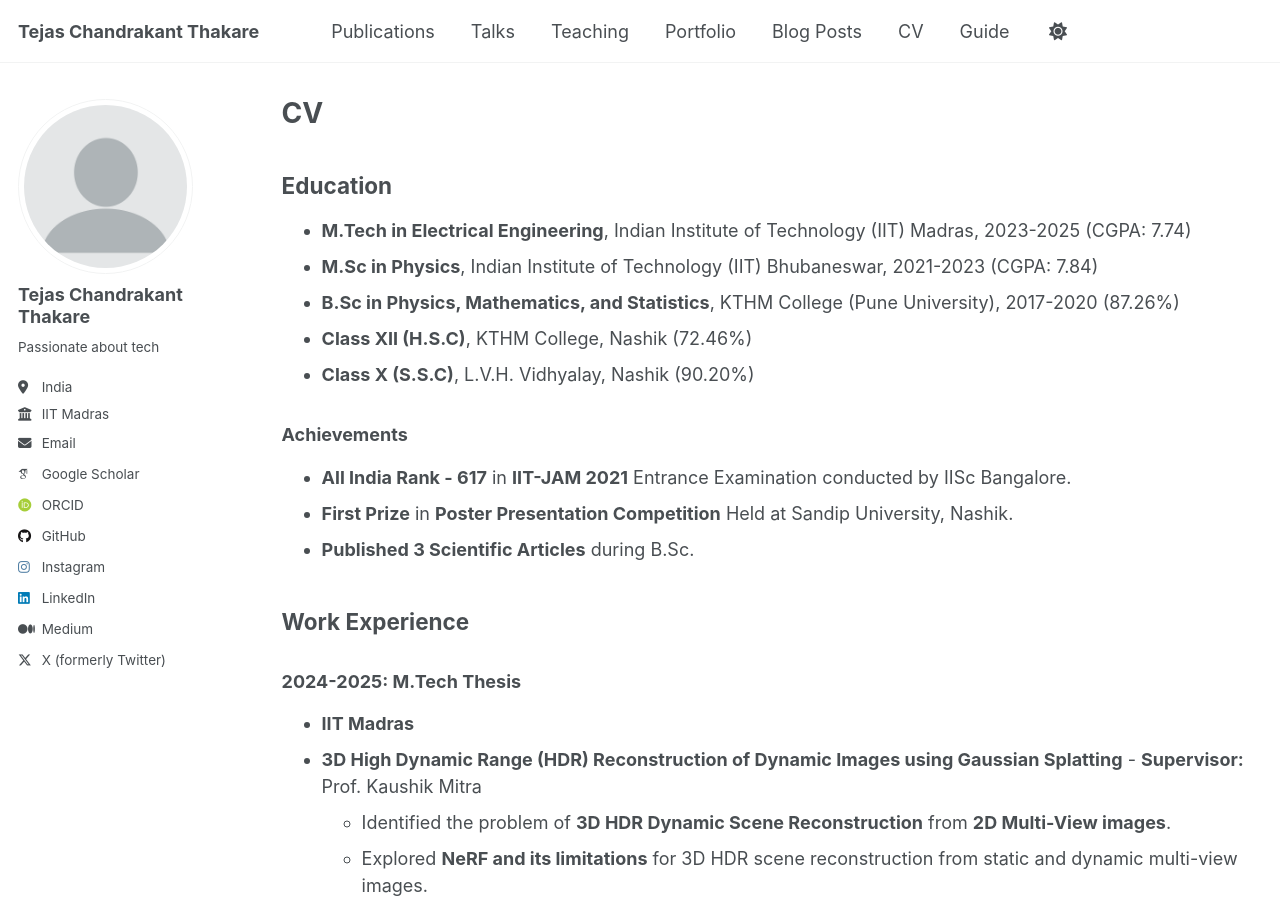
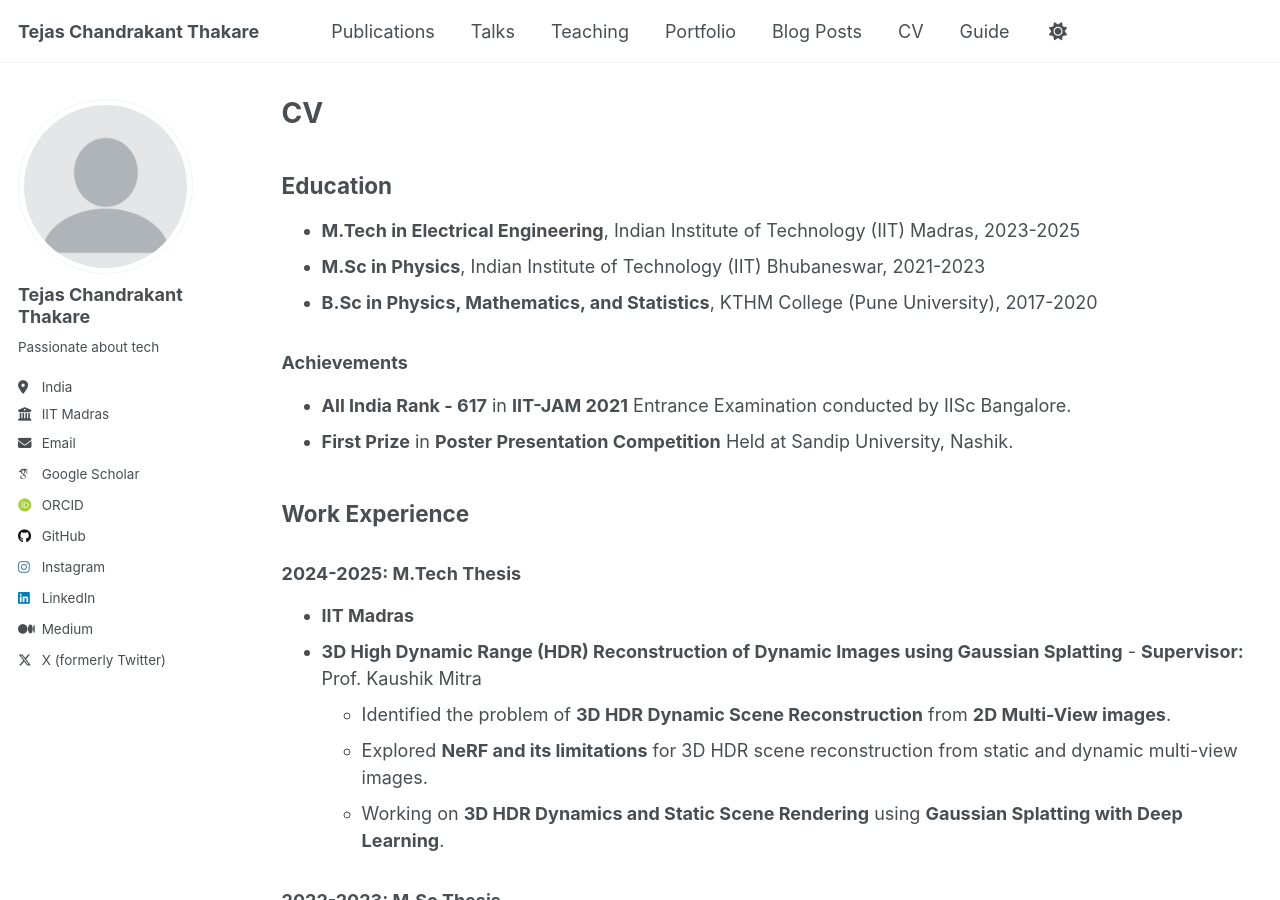
Before and after one commit to TejasCThakare/tejascthakare.github.io, a Jekyll site: the page built from _pages/cv.md, in a window 1280 px wide and 900 px high. Built offline with Jekyll 4.4.1, drawn with Linux system fonts in a browser that asks for light colours; some web fonts are replaced.

Commit message:
Update cv.md

```diff
--- a/_pages/cv.md
+++ b/_pages/cv.md
@@ -11,16 +11,15 @@ redirect_from:
 
 ## Education
 
-* **M.Tech in Electrical Engineering**, Indian Institute of Technology (IIT) Madras, 2023-2025 (CGPA: 7.74)
-* **M.Sc in Physics**, Indian Institute of Technology (IIT) Bhubaneswar, 2021-2023 (CGPA: 7.84)
-* **B.Sc in Physics, Mathematics, and Statistics**, KTHM College (Pune University), 2017-2020 (87.26%)
-* **Class XII (H.S.C)**, KTHM College, Nashik (72.46%)
-* **Class X (S.S.C)**, L.V.H. Vidhyalay, Nashik (90.20%)
+* **M.Tech in Electrical Engineering**, Indian Institute of Technology (IIT) Madras, 2023-2025
+* **M.Sc in Physics**, Indian Institute of Technology (IIT) Bhubaneswar, 2021-2023
+* **B.Sc in Physics, Mathematics, and Statistics**, KTHM College (Pune University), 2017-2020
+
 
 ### Achievements
 * **All India Rank - 617** in **IIT-JAM 2021** Entrance Examination conducted by IISc Bangalore.
 * **First Prize** in **Poster Presentation Competition** Held at Sandip University, Nashik.
-* **Published 3 Scientific Articles** during B.Sc.
+
 
 ## Work Experience
 
```
